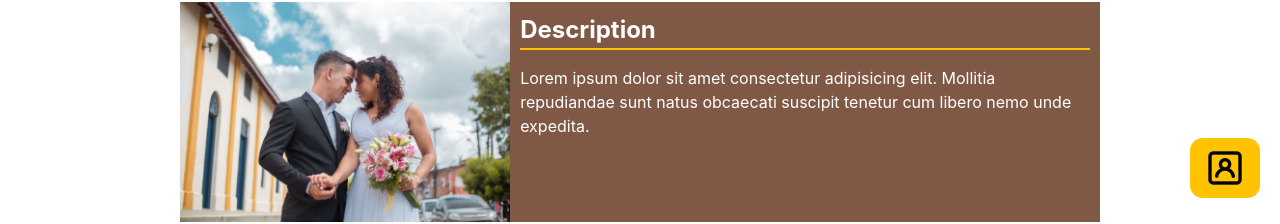
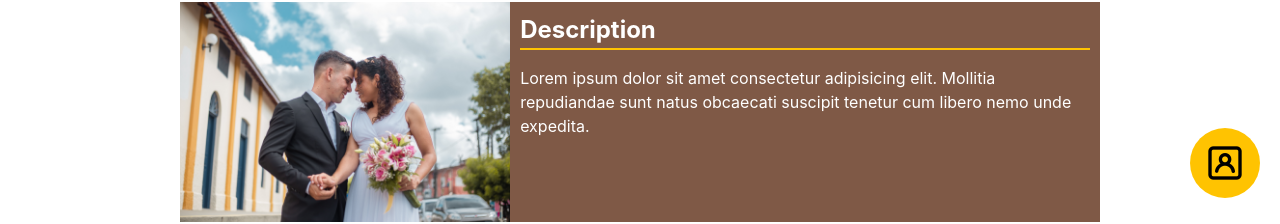
Before and after one commit to Keemchard/Wedding-Invitation, a React (Create React App) app: page / in a window 1280 px wide. Shown: the part 582-806 px from the top of the page. Built offline with nearby package versions, Linux system fonts and the light colour scheme; no server answers; the database is empty.

Commit message:
💄 make admin btn circle

```diff
--- a/src/pages/main-page/MainPage.tsx
+++ b/src/pages/main-page/MainPage.tsx
@@ -30,9 +30,9 @@ const MainPage = () => {
               icon="uil uil-user-square"
               // bgColor="gray"
               // txtColor="white"
-              width="50px"
-              height="60px"
-              btnRadius="0.8rem" //TODO: make it circle 50%
+              // width="0px"
+              height="70px"
+              btnRadius="50%" //TODO: make it circle 50%
             />
           </Link>
         </div>
```
